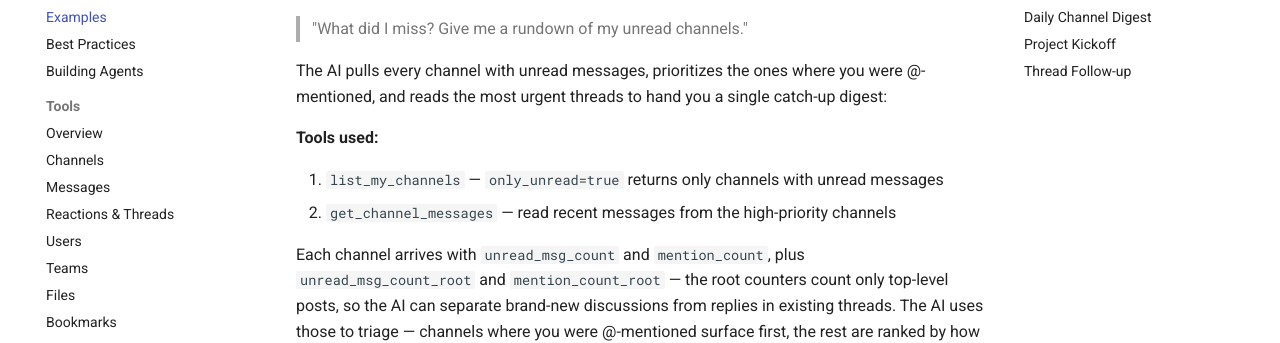
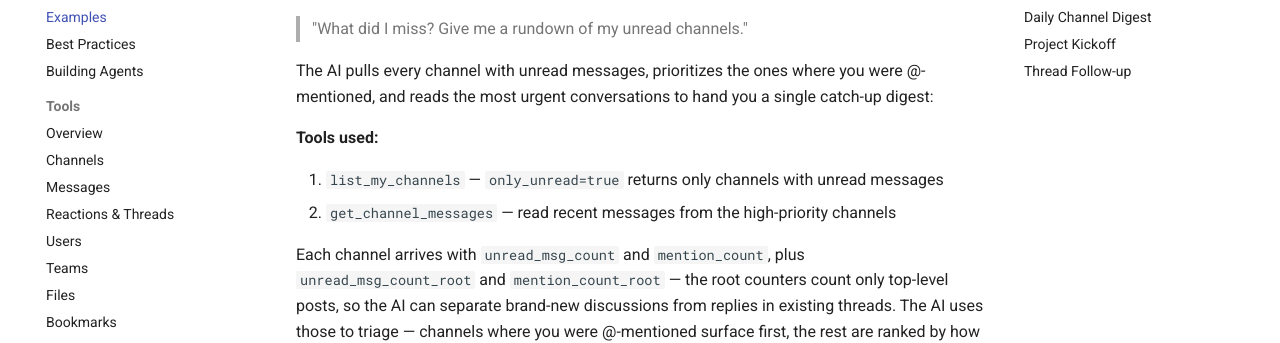
Before and after one commit to cloud-ru-tech/mcp-server-mattermost, an MkDocs documentation site: the page built from docs/examples.md, in a window 1280 px wide and 900 px high, scrolled down 1877 px. Shown: the part 199-542 px from the top of the window. Built offline with MkDocs 1.6.1 and Material for MkDocs 9.7.7, drawn with Linux system fonts in a browser that asks for light colours; comment, search, counter and statistics services are not loaded.

Commit message:
docs: sync list_my_channels overview description with README
The tools overview table still described list_my_channels as "List
channels you are a member of" while README.md was updated to mention
unread counts. Sync the two. Also reword the Morning Catch-Up example
to say "conversations" instead of "threads", since the listed tool
is get_channel_messages, not get_thread.

```diff
--- a/docs/examples.md
+++ b/docs/examples.md
@@ -153,8 +153,8 @@
 > "What did I miss? Give me a rundown of my unread channels."
 
 The AI pulls every channel with unread messages, prioritizes the ones where
-you were @-mentioned, and reads the most urgent threads to hand you a single
-catch-up digest:
+you were @-mentioned, and reads the most urgent conversations to hand you a
+single catch-up digest:
 
 **Tools used:**
 
```
Also changed, not shown: docs/tools/index.md (+1 -1 lines).
